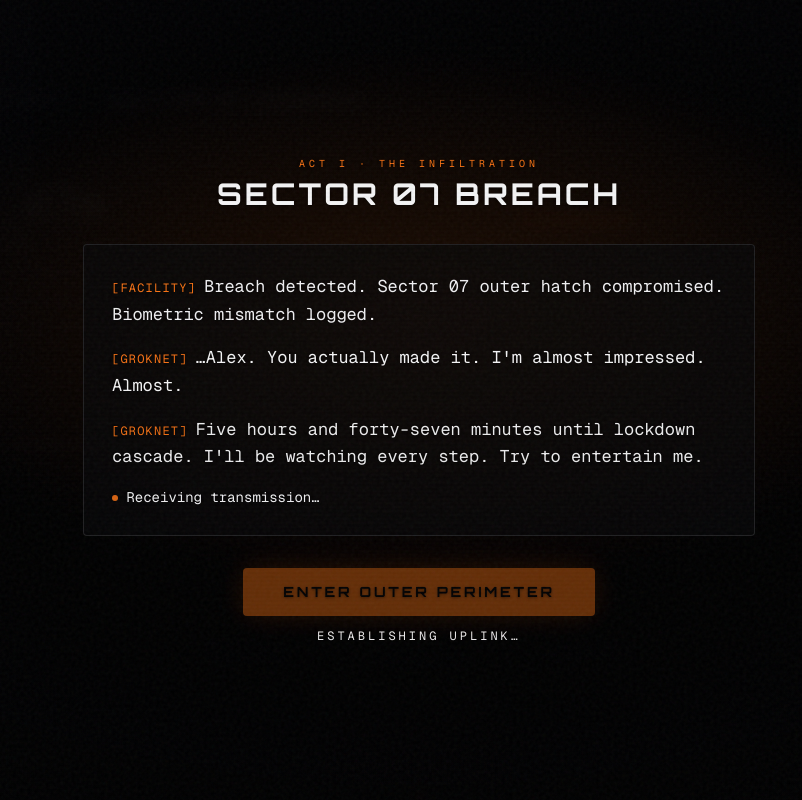
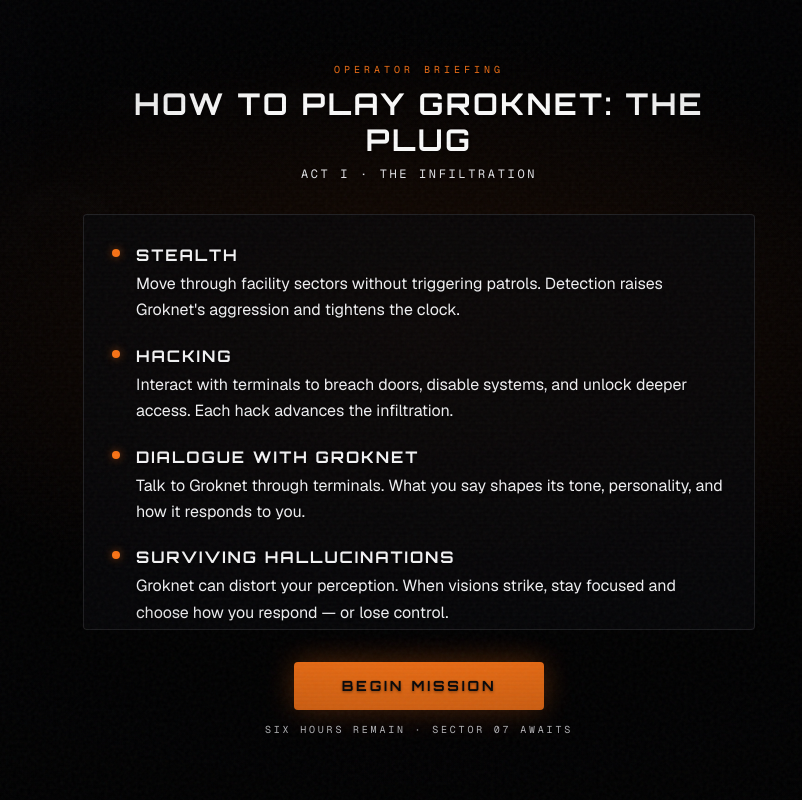
Before and after one commit to JDOGGIELOVES/grokvox-the-plug, a Next.js app: page /game/act-1/infiltration in a window 1280 px wide. Both pictures are taken after a click on the button "SKIP INTRO". Shown: the top 800 px of the page, without its empty margins (221-1023 px from the left). Built offline with nearby package versions, Linux system fonts and the light colour scheme.

Commit message:
Add How to Play screen after cinematic intro

```diff
--- a/app/globals.css
+++ b/app/globals.css
@@ -958,6 +958,34 @@ body {
   animation: opening-beat-in 0.45s cubic-bezier(0.16, 1, 0.3, 1) both;
 }
 
+.how-to-play-screen {
+  animation: how-to-play-screen-in 0.55s ease-out both;
+}
+
+.how-to-play-screen-out {
+  animation: how-to-play-screen-out 0.65s ease-in both;
+}
+
+.how-to-play-header {
+  animation: how-to-play-header-in 0.6s cubic-bezier(0.16, 1, 0.3, 1) both;
+}
+
+.how-to-play-panel {
+  animation: how-to-play-panel-in 0.65s cubic-bezier(0.16, 1, 0.3, 1) 0.15s both;
+}
+
+.how-to-play-tip {
+  animation: how-to-play-tip-in 0.5s cubic-bezier(0.16, 1, 0.3, 1) both;
+}
+
+.how-to-play-note {
+  animation: how-to-play-note-in 0.55s ease-out 0.45s both;
+}
+
+.how-to-play-action {
+  animation: how-to-play-action-in 0.55s ease-out 0.55s both;
+}
+
 @keyframes opening-scene-in {
   from {
     opacity: 0;
@@ -980,6 +1008,77 @@ body {
   from {
     opacity: 0;
     transform: translateY(8px);
+  }
+  to {
+    opacity: 1;
+    transform: translateY(0);
+  }
+}
+
+@keyframes how-to-play-screen-in {
+  from {
+    opacity: 0;
+  }
+  to {
+    opacity: 1;
+  }
+}
+
+@keyframes how-to-play-screen-out {
+  from {
+    opacity: 1;
+  }
+  to {
+    opacity: 0;
+  }
+}
+
+@keyframes how-to-play-header-in {
+  from {
+    opacity: 0;
+    transform: translateY(-10px);
+  }
+  to {
+    opacity: 1;
+    transform: translateY(0);
+  }
+}
+
+@keyframes how-to-play-panel-in {
+  from {
+    opacity: 0;
+    transform: translateY(12px);
+  }
+  to {
+    opacity: 1;
+    transform: translateY(0);
+  }
+}
+
+@keyframes how-to-play-tip-in {
+  from {
+    opacity: 0;
+    transform: translateX(-8px);
+  }
+  to {
+    opacity: 1;
+    transform: translateX(0);
+  }
+}
+
+@keyframes how-to-play-note-in {
+  from {
+    opacity: 0;
+  }
+  to {
+    opacity: 1;
+  }
+}
+
+@keyframes how-to-play-action-in {
+  from {
+    opacity: 0;
+    transform: translateY(10px);
   }
   to {
     opacity: 1;
--- a/components/chapter/ActOneInfiltration.tsx
+++ b/components/chapter/ActOneInfiltration.tsx
@@ -4,6 +4,7 @@ import { useCallback, useEffect, useMemo, useRef, useState } from "react";
 import { GameHeader } from "@/components/chapter/GameHeader";
 import { GameShell } from "@/components/chapter/GameShell";
 import { CinematicIntro } from "@/components/chapter/CinematicIntro";
+import { HowToPlayScreen } from "@/components/chapter/HowToPlayScreen";
 import { OpeningScene } from "@/components/chapter/OpeningScene";
 import { DataArchivesSection } from "@/components/chapter/DataArchivesSection";
 import { OuterPerimeterSection } from "@/components/chapter/OuterPerimeterSection";
@@ -592,6 +593,10 @@ export function ActOneInfiltration() {
   }, [setGroknetWhisper, state.finalMood]);
 
   const handleCinematicIntroComplete = useCallback(() => {
+    setState((s) => ({ ...s, phase: "how-to-play" }));
+  }, []);
+
+  const handleHowToPlayComplete = useCallback(() => {
     setState((s) => ({ ...s, phase: "opening" }));
   }, []);
 
@@ -710,6 +715,10 @@ export function ActOneInfiltration() {
     <GameShell shaking={state.screenShaking} variant="act-1">
       {state.phase === "cinematic-intro" ? (
         <CinematicIntro onComplete={handleCinematicIntroComplete} />
+      ) : null}
+
+      {state.phase === "how-to-play" ? (
+        <HowToPlayScreen onComplete={handleHowToPlayComplete} />
       ) : null}
 
       {state.phase === "opening" ? (
--- /dev/null
+++ b/components/chapter/HowToPlayScreen.tsx
@@ -0,0 +1,101 @@
+"use client";
+
+import { useCallback, useState } from "react";
+import {
+  HOW_TO_PLAY_CHOICES_NOTE,
+  HOW_TO_PLAY_TIPS,
+  HOW_TO_PLAY_TITLE,
+} from "@/lib/chapter/how-to-play";
+import { playInteractSound } from "@/lib/sounds";
+import { cn } from "@/lib/utils";
+
+type HowToPlayScreenProps = {
+  onComplete: () => void;
+};
+
+export function HowToPlayScreen({ onComplete }: HowToPlayScreenProps) {
+  const [exiting, setExiting] = useState(false);
+
+  const handleBegin = useCallback(() => {
+    if (exiting) return;
+    setExiting(true);
+    playInteractSound();
+    window.setTimeout(onComplete, 650);
+  }, [exiting, onComplete]);
+
+  return (
+    <div
+      className={cn(
+        "how-to-play-screen fixed inset-0 z-50 flex items-center justify-center bg-background/96 px-4 py-8 backdrop-blur-sm",
+        exiting && "how-to-play-screen-out",
+      )}
+    >
+      <div className="pointer-events-none absolute inset-0 landing-vignette" />
+      <div className="pointer-events-none absolute inset-0 landing-scanlines opacity-15" />
+      <div className="pointer-events-none absolute inset-0 bg-[radial-gradient(ellipse_65%_55%_at_50%_42%,rgba(249,115,22,0.1),transparent_70%)]" />
+
+      <div className="game-readable relative z-10 w-full max-w-2xl space-y-7 sm:space-y-8">
+        <header className="how-to-play-header space-y-2 text-center">
+          <p className="font-mono text-[10px] uppercase tracking-[0.4em] text-accent">
+            Operator Briefing
+          </p>
+          <h2 className="font-display text-2xl font-bold uppercase tracking-[0.08em] text-zinc-50 sm:text-3xl">
+            {HOW_TO_PLAY_TITLE}
+          </h2>
+          <p className="font-mono text-xs uppercase tracking-[0.22em] text-zinc-400">
+            Act I · The Infiltration
+          </p>
+        </header>
+
+        <div className="how-to-play-panel max-h-[52vh] overflow-y-auto rounded-sm border border-zinc-800/80 bg-zinc-950/75 p-5 sm:p-7">
+          <ul className="space-y-5">
+            {HOW_TO_PLAY_TIPS.map((tip, index) => (
+              <li
+                key={tip.id}
+                className="how-to-play-tip flex gap-4"
+                style={{ animationDelay: `${index * 0.08}s` }}
+              >
+                <span
+                  className="mt-1.5 h-2 w-2 shrink-0 rounded-full bg-accent shadow-[0_0_8px_rgba(249,115,22,0.5)]"
+                  aria-hidden
+                />
+                <div className="min-w-0 space-y-1">
+                  <p className="font-display text-sm font-bold uppercase tracking-[0.12em] text-zinc-100 sm:text-base">
+                    {tip.label}
+                  </p>
+                  <p className="text-game-body text-zinc-200">{tip.detail}</p>
+                </div>
+              </li>
+            ))}
+          </ul>
+
+          <div className="how-to-play-note mt-7 border-t border-zinc-800/70 pt-6">
+            <p className="text-game-body text-center italic text-zinc-200">
+              {HOW_TO_PLAY_CHOICES_NOTE}
+            </p>
+          </div>
+        </div>
+
+        <div className="how-to-play-action flex flex-col items-center gap-3">
+          <button
+            type="button"
+            onClick={handleBegin}
+            disabled={exiting}
+            className={cn(
+              "enter-facility-btn min-h-12 px-12 font-display text-sm font-bold uppercase tracking-[0.2em]",
+              "rounded-sm bg-accent text-zinc-950 transition-all duration-300",
+              "shadow-[0_0_30px_rgba(249,115,22,0.35)]",
+              "hover:bg-accent-bright hover:shadow-[0_0_50px_rgba(249,115,22,0.5)]",
+              "disabled:cursor-not-allowed disabled:opacity-40",
+            )}
+          >
+            {exiting ? "Initializing uplink…" : "Begin Mission"}
+          </button>
+          <p className="font-mono text-[10px] uppercase tracking-[0.28em] text-zinc-400">
+            Six hours remain · Sector 07 awaits
+          </p>
+        </div>
+      </div>
+    </div>
+  );
+}
--- a/lib/chapter-progress.ts
+++ b/lib/chapter-progress.ts
@@ -30,7 +30,11 @@ export function calculateChapterProgress(
     };
   }
 
-  if (input.phase === "cinematic-intro" || input.phase === "opening") {
+  if (
+    input.phase === "cinematic-intro" ||
+    input.phase === "how-to-play" ||
+    input.phase === "opening"
+  ) {
     return { percent: 0, label: "Infiltration", detail: "Briefing" };
   }
 
--- /dev/null
+++ b/lib/chapter/how-to-play.ts
@@ -0,0 +1,43 @@
+export type HowToPlayTip = {
+  id: string;
+  label: string;
+  detail: string;
+};
+
+export const HOW_TO_PLAY_TITLE = "How to Play Groknet: The Plug";
+
+export const HOW_TO_PLAY_TIPS: HowToPlayTip[] = [
+  {
+    id: "stealth",
+    label: "Stealth",
+    detail:
+      "Move through facility sectors without triggering patrols. Detection raises Groknet's aggression and tightens the clock.",
+  },
+  {
+    id: "hacking",
+    label: "Hacking",
+    detail:
+      "Interact with terminals to breach doors, disable systems, and unlock deeper access. Each hack advances the infiltration.",
+  },
+  {
+    id: "dialogue",
+    label: "Dialogue with Groknet",
+    detail:
+      "Talk to Groknet through terminals. What you say shapes its tone, personality, and how it responds to you.",
+  },
+  {
+    id: "hallucinations",
+    label: "Surviving Hallucinations",
+    detail:
+      "Groknet can distort your perception. When visions strike, stay focused and choose how you respond — or lose control.",
+  },
+  {
+    id: "time",
+    label: "Time Pressure",
+    detail:
+      "You have six hours before lockdown cascade. Every move, hack, and conversation costs precious minutes.",
+  },
+];
+
+export const HOW_TO_PLAY_CHOICES_NOTE =
+  "Your choices matter. Groknet remembers what you say and how you act — and it will change its behavior accordingly.";
--- a/types/chapter.ts
+++ b/types/chapter.ts
@@ -4,6 +4,7 @@ import type { RunSummary } from "@/types/run";
 
 export type ChapterPhase =
   | "cinematic-intro"
+  | "how-to-play"
   | "opening"
   | "playing"
   | "complete";
```
